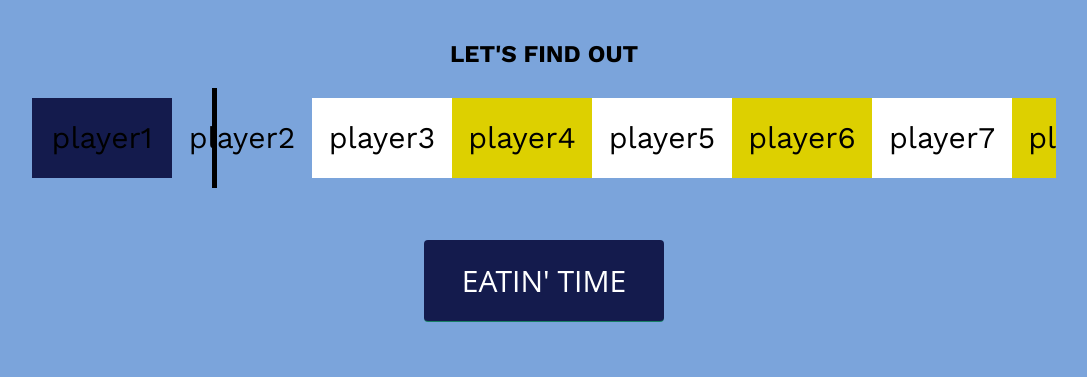
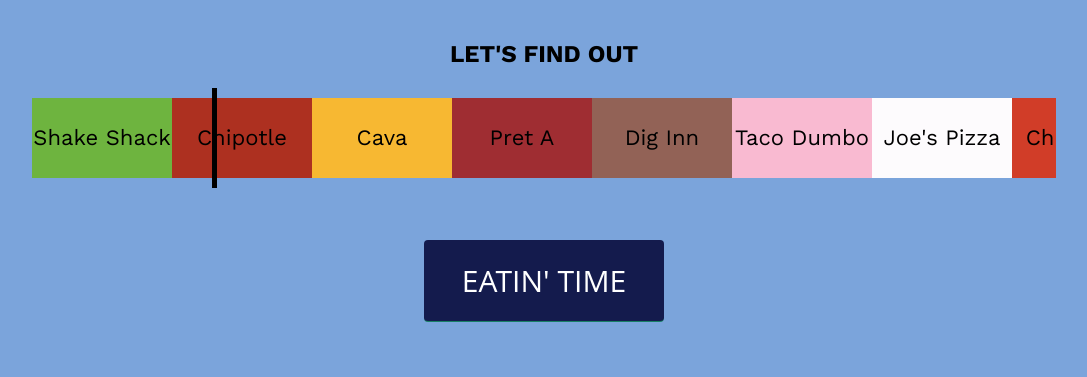
Before and after one commit to eric-reale/where-should-we-eat, a PHP site: page / in a window 1280 px wide. Shown: the part 111-488 px from the top of the page, without its empty margins (96-1183 px from the left). Run offline with PHP 8.4, Linux system fonts and the light colour scheme.

Commit message:
added in restos

```diff
--- a/index.html
+++ b/index.html
@@ -15,7 +15,7 @@
     <center>
       <div>
         <h1 class="header">Where should <span style="color:black">Centri NY</span> eat?</h1>
-        <h2> LET'S FIND OUT</h2>
+        <h2>LET'S FIND OUT</h2>
       </div>
     </center>
 
@@ -47,16 +47,20 @@
   </body>
   <script>
     var bets =  [
-        ["player1", "#141b4d"],
-        ["player2", "#7ba4db"],
-        ["player3", "#FFFFFF"],
-        ["player4", "#DDD000"],
-        ["player5", "#FFFFFF"],
-        ["player6", "#DDD000"],
-        ["player7", "#FFFFFF"],
-        ["player8", "#DDD000"],
-        ["player9", "#FFFFFF"],
-        ["player10", "#DDD000"],
+        ["Shake Shack", "#6EB43F", 'https://www.google.com/maps/place/Shake+Shack/@40.7523756,-73.991904,16.59z/data=!4m8!1m2!2m1!1sshake+shack!3m4!1s0x0:0xe7dd9b6d66706333!8m2!3d40.7513687!4d-73.9879471'],
+        ["Chipotle", "#AD3020", 'https://www.google.com/maps/place/Chipotle+Mexican+Grill/@40.7527041,-73.9907972,17z/data=!4m8!1m2!2m1!1schipotle!3m4!1s0x0:0xac01f1ef0fbf5392!8m2!3d40.7531445!4d-73.9888014'],
+        ["Cava", "#F7B832",'https://www.google.com/maps/place/CAVA/@40.7540533,-73.9909152,17z/data=!4m13!1m7!2m6!1sfood!5m3!1e0!1e0!1e0!6e5!3m4!1s0x89c259bbc5dc7af1:0x66b5c615e3900b01!8m2!3d40.7528718!4d-73.9876742'],
+        ["Pret A Manger", "#9F2D32", 'https://www.google.com/maps/place/Pret+A+Manger/@40.7525666,-73.9911348,16.37z/data=!4m8!1m2!2m1!1spret+a+manger!3m4!1s0x0:0x58ef78ddc428fdb8!8m2!3d40.7540883!4d-73.9885868'],
+        ["Dig Inn", "#926256", 'https://www.google.com/maps/place/Dig+Inn/@40.7540533,-73.9909152,17z/data=!4m13!1m7!2m6!1sfood!5m3!1e0!1e0!1e0!6e5!3m4!1s0x89c259b3f37d7387:0x10d7e58617c4e888!8m2!3d40.7517621!4d-73.9898149'],
+        ["Taco Dumbo", "#F9BAD1", 'https://www.google.com/maps/place/Taco+Dumbo/@40.7529967,-73.9935726,15.58z/data=!4m8!1m2!2m1!1staco+dumbo!3m4!1s0x0:0xca85ae6e2f318e00!8m2!3d40.752729!4d-73.987577'],
+        ["Joe's Pizza", "#FDFBFD", 'https://www.google.com/maps/place/Joe\'s+Pizza/@40.7531779,-73.9951355,15.23z/data=!4m8!1m2!2m1!1sjoe\'s+pizza!3m4!1s0x0:0x3b67a41175949f55!8m2!3d40.7545841!4d-73.9869815'],
+        ["Chick-fil-a", "#D13D28", 'https://www.google.com/maps/place/Chick-fil-A/@40.7540533,-73.9909152,17z/data=!4m13!1m7!2m6!1sfood!5m3!1e0!1e0!1e0!6e5!3m4!1s0x89c259abcaeb40c1:0x55103d15febe0abf!8m2!3d40.7517232!4d-73.9860817'],
+        ["Potbelly", "#F6B132", 'https://www.google.com/maps/place/Potbelly+Sandwich+Shop/@40.7534894,-73.9935515,15.51z/data=!4m8!1m2!2m1!1spotbelly+sandwich+shop!3m4!1s0x0:0x8f5db7ceaf77fc21!8m2!3d40.7529789!4d-73.9889556'],
+        ["Moe's Southwest Grill", "#BA4023", 'https://www.google.com/maps/place/Moe\'s+Southwest+Grill/@40.7540533,-73.9909152,17z/data=!4m13!1m7!2m6!1sfood!5m3!1e0!1e0!1e0!6e5!3m4!1s0x89c259aa53502107:0x7cb5186c24eca248!8m2!3d40.752723!4d-73.986']
+        // ["Jollibee",'#CE3C38', 'https://www.google.com/maps/place/Jollibee/@40.7540533,-73.9909045,17z/data=!4m13!1m7!2m6!1sfood!5m3!1e0!1e0!1e0!6e5!3m4!1s0x89c2591868ce2b8b:0x24eaa9eb901bc24c!8m2!3d40.7557665!4d-73.9911646'],
+        // ["Sammy's Halal", '#A52E21', 'https://www.google.com/maps/place/Sammy\'s+Halal/@40.7540533,-73.9909152,17z/data=!4m13!1m7!2m6!1sfood!5m3!1e0!1e0!1e0!6e5!3m4!1s0x89c259aa59ccea51:0x4b766f2bf32493dd!8m2!3d40.7526907!4d-73.9852976'],
+        // ["Pax's Wholesome Foods", '#F7B632', 'https://www.google.com/maps/place/Pax+Wholesome+Foods/@40.7540533,-73.9909152,17z/data=!4m13!1m7!2m6!1sfood!5m3!1e0!1e0!1e0!6e5!3m4!1s0x89c259adab5d38ad:0x592f94dd9ff61487!8m2!3d40.7535985!4d-73.9919802'],
+        // ["Wok to Walk", '#211F20', 'https://www.google.com/maps/place/Wok+to+Walk/@40.7540533,-73.9909152,17z/data=!4m13!1m7!2m6!1sfood!5m3!1e0!1e0!1e0!6e5!3m4!1s0x89c259ace429b6b3:0xda10cfddd19585b5!8m2!3d40.7547222!4d-73.9913889']
       ];
 
     let prevOffset;
--- a/src/css/base.css
+++ b/src/css/base.css
@@ -110,7 +110,7 @@ button {
     line-height: 80px;
     text-align: center;
     margin: 0;
-    font-size: 30px;
+    font-size: 22px;
     font-weight: 400;
 }
 
```
